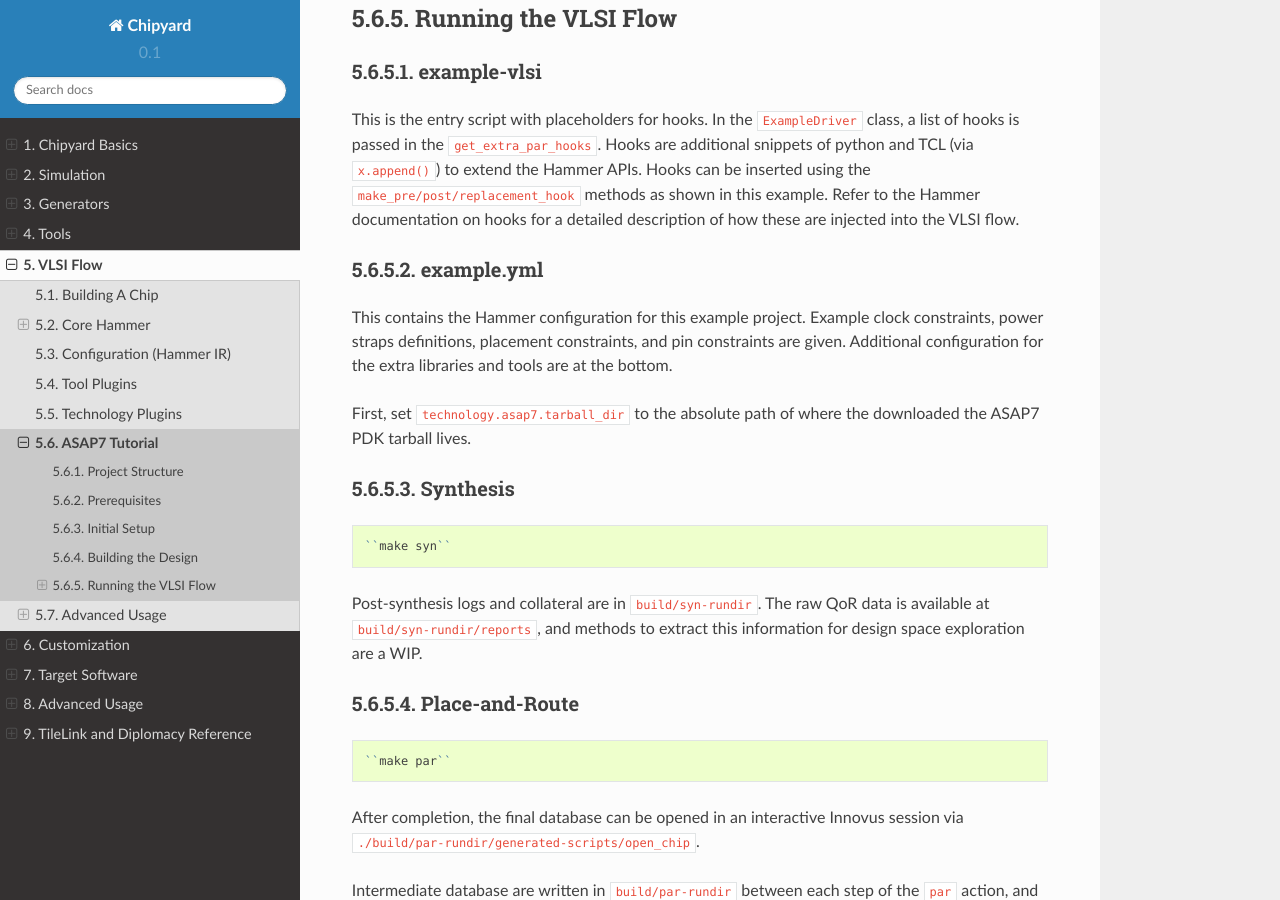
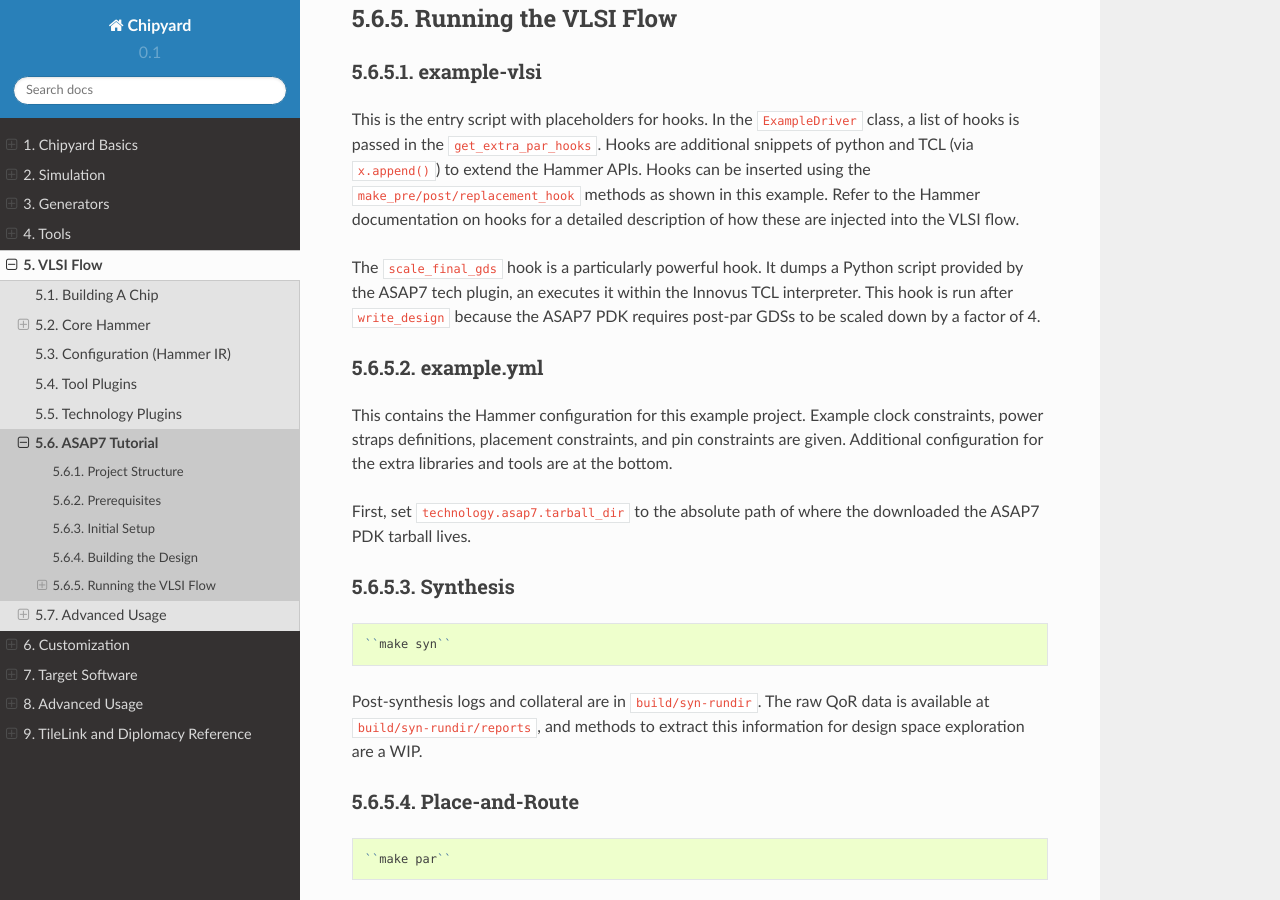
Before and after one commit to ucb-bar/chipyard, a Sphinx documentation site: the page built from docs/VLSI/Tutorial.rst, in a window 1280 px wide and 900 px high, scrolled down 2141 px. Built offline with Sphinx 7.4.7 and the Read the Docs theme 2.0.0, drawn with Linux system fonts in a browser that asks for light colours.

Commit message:
Turn the GDS scaling into a new hook

```diff
--- a/docs/VLSI/Tutorial.rst
+++ b/docs/VLSI/Tutorial.rst
@@ -98,6 +98,8 @@ example-vlsi
 ^^^^^^^^^^^^
 This is the entry script with placeholders for hooks. In the ``ExampleDriver`` class, a list of hooks is passed in the ``get_extra_par_hooks``. Hooks are additional snippets of python and TCL (via ``x.append()``) to extend the Hammer APIs. Hooks can be inserted using the ``make_pre/post/replacement_hook`` methods as shown in this example. Refer to the Hammer documentation on hooks for a detailed description of how these are injected into the VLSI flow.
 
+The ``scale_final_gds`` hook is a particularly powerful hook. It dumps a Python script provided by the ASAP7 tech plugin, an executes it within the Innovus TCL interpreter. This hook is run after ``write_design`` because the ASAP7 PDK requires post-par GDSs to be scaled down by a factor of 4.
+
 example.yml
 ^^^^^^^^^^^
 This contains the Hammer configuration for this example project. Example clock constraints, power straps definitions, placement constraints, and pin constraints are given. Additional configuration for the extra libraries and tools are at the bottom.
```
Also changed, not shown: 1 other file.
